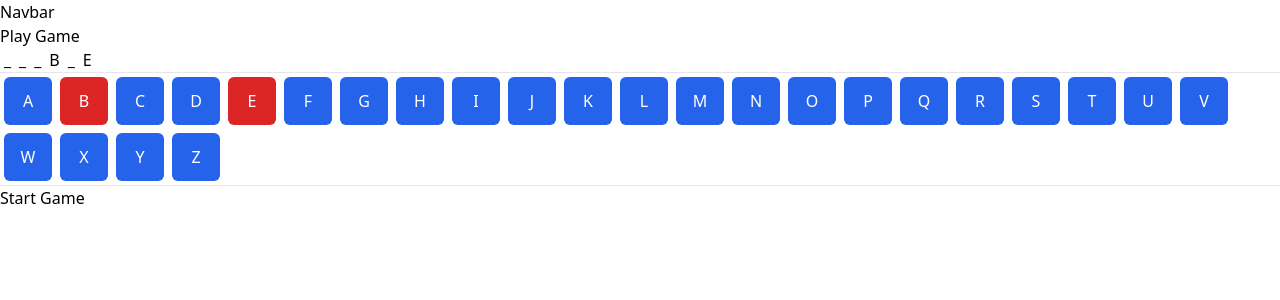
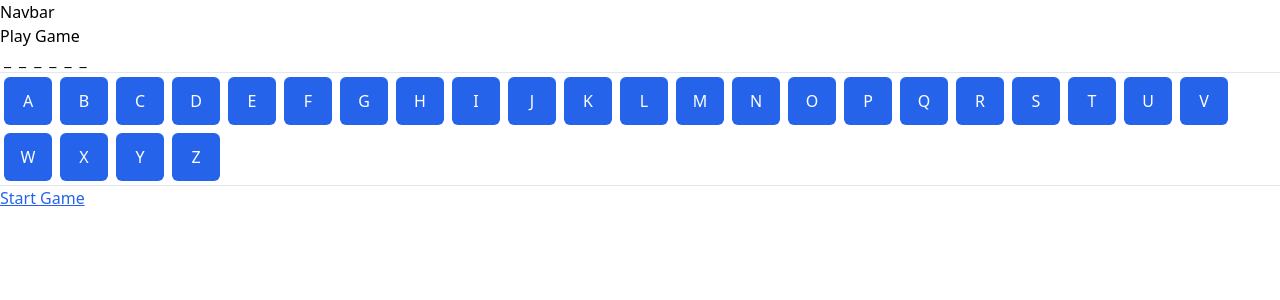
Before and after one commit to singhsanket143/HangMan-React, a React (Vite) app: page /play in a window 1280 px wide. Shown: the top 300 px of the page. Built offline with nearby package versions, Linux system fonts and the light colour scheme.

Commit message:
Added letter buttons:

```diff
--- a/src/components/LetterButtons/LetterButtons.jsx
+++ b/src/components/LetterButtons/LetterButtons.jsx
@@ -2,13 +2,13 @@
 const ALPHABETS = new Array(26).fill('').map((e, index) => String.fromCharCode(65 + index));
 // 'ABCDEFGHIJKLMNOPQRSTUVWXYZ'.split('')
 
-function LetterButtons({ usedLetters, onLetterClick }) {
-
+function LetterButtons({ text, usedLetters, onLetterClick }) {
+    const originalCharacters = new Set(text.toUpperCase().split(''));
     const selectedLetters = new Set(usedLetters.join('').toUpperCase().split(''));
 
     const buttonStyle = function(letter) {
         if (selectedLetters.has(letter)) {
-            return 'bg-red-600 border-red-700 hover:bg-red-700'
+            return `${originalCharacters.has(letter) ? 'bg-green-600  border-green-700' : 'border-[#000] border-4 bg-red-600' }  `
         } else {
             return 'bg-blue-600 border-blue-700 hover:bg-blue-700'
         }
--- a/src/pages/PlayGame/PlayGame.jsx
+++ b/src/pages/PlayGame/PlayGame.jsx
@@ -1,20 +1,27 @@
 import { Link } from "react-router-dom";
 import MaskedText from "../../components/MaskedText/MaskedText";
 import LetterButtons from "../../components/LetterButtons/LetterButtons";
+import { useState } from "react";
 
 function PlayGame() {
+
+    const [usedLetters, setUsedLetters] = useState([]);
+
+    const handleLetterClick = function(letter) {
+        setUsedLetters([...usedLetters, letter]);
+    }
 
     return (
         <div>
             <h1>Play Game</h1>
 
-            <MaskedText text="humble" usedLetters={['b', 'e']} />
+            <MaskedText text="humble" usedLetters={usedLetters} />
             <hr/>
 
-            <LetterButtons usedLetters={['b', 'e']} />
+            <LetterButtons  text="humble" usedLetters={usedLetters} onLetterClick={handleLetterClick} />
             <hr />
 
-            <Link to='/start'> Start Game </Link>
+            <Link to='/start' className="text-blue-600 underline hover:text-blue-700"> Start Game </Link>
         </div>
     );
 }
```
